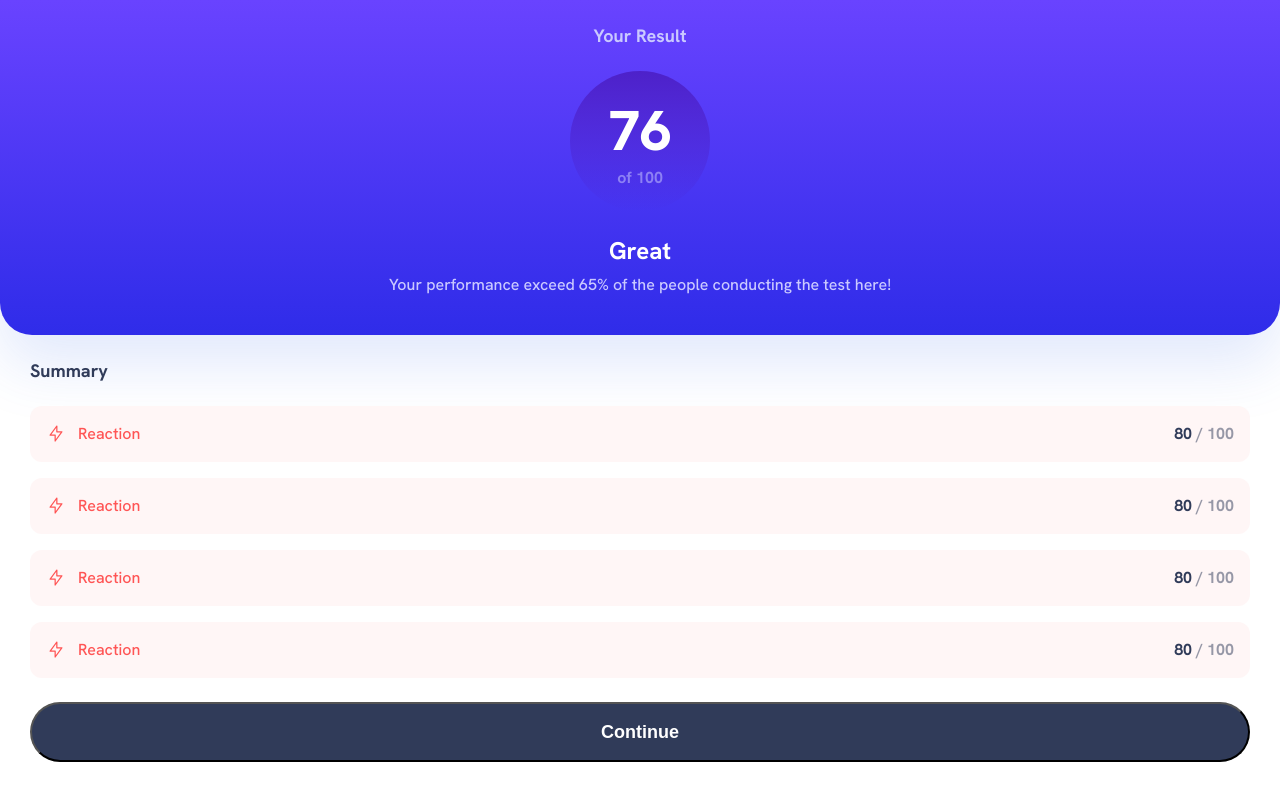
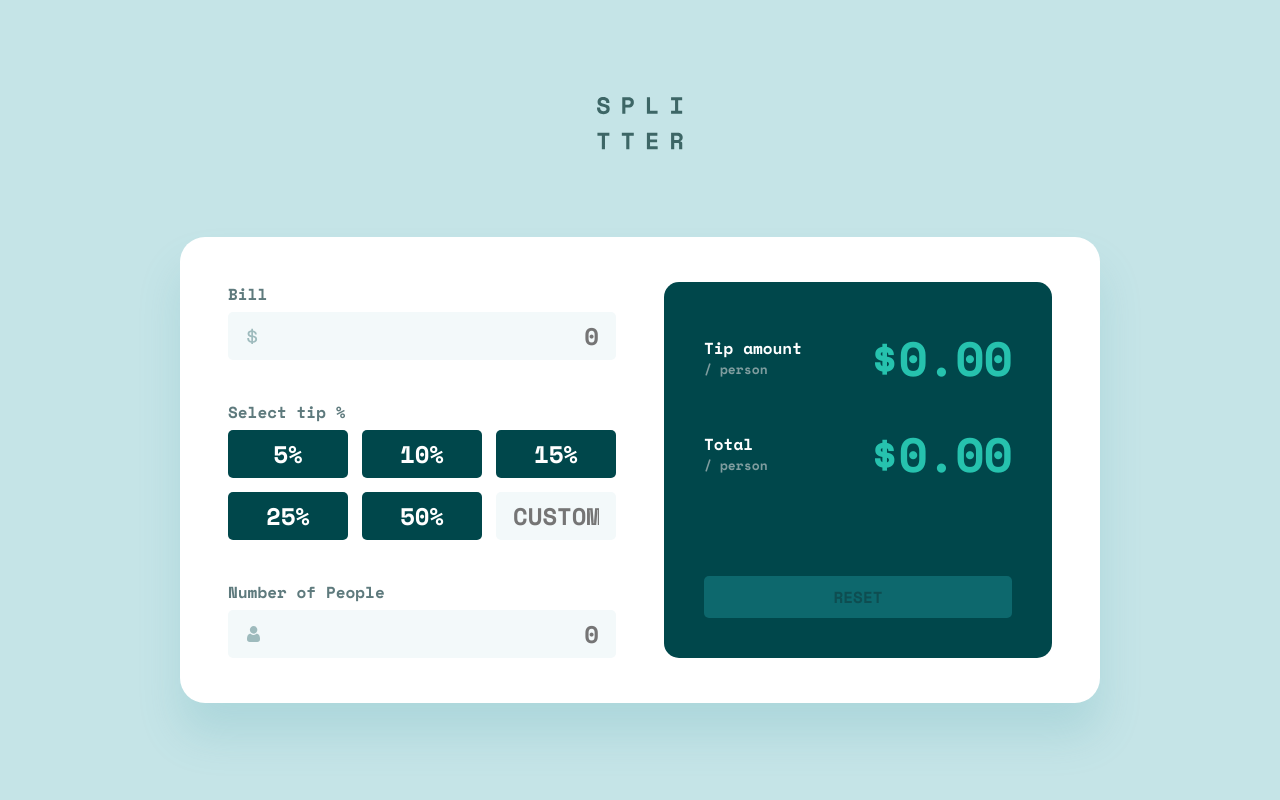
Before and after one commit to Yusufdev1998/frontend-mentor, a plain HTML site: page index.html in a window 1280 px wide. Drawn offline with nearby package versions, Linux system fonts and the light colour scheme.

Commit message:
desktop finished

```diff
--- a/css/main.css
+++ b/css/main.css
@@ -1,145 +1,266 @@
+/*
+  1. Use a more-intuitive box-sizing model.
+*/
+*,
+*::before,
+*::after {
+  box-sizing: border-box;
+}
+/*
+    2. Remove default margin
+  */
 * {
   margin: 0;
-  box-sizing: border-box;
-  padding: 0;
 }
-
+/*
+    3. Allow percentage-based heights in the application
+  */
 html,
 body {
   height: 100%;
-  font-family: "Hanken Grotesk", sans-serif;
+}
+/*
+    Typographic tweaks!
+    4. Add accessible line-height
+    5. Improve text rendering
+  */
+body {
+  line-height: 1.5;
+  -webkit-font-smoothing: antialiased;
+}
+/*
+    6. Improve media defaults
+  */
+img,
+picture,
+video,
+canvas,
+svg {
+  display: block;
+  max-width: 100%;
+}
+input::-webkit-outer-spin-button,
+input::-webkit-inner-spin-button {
+  -webkit-appearance: none;
+  margin: 0;
 }
 
-.card__header {
-  background: linear-gradient(180deg, #7755ff 0%, #6943ff 0.01%, #2f2ce9 100%);
-  box-shadow: 0px 30px 60px rgba(61, 108, 236, 0.15);
-  border-radius: 0px 0px 32px 32px;
-  text-align: center;
-  padding: 24px 58px;
+/* Firefox */
+input[type="number"] {
+  -moz-appearance: textfield;
+}
+/*
+    7. Remove built-in form typography styles
+  */
+input,
+button,
+textarea,
+select {
+  font: inherit;
+}
+/*
+    8. Avoid text overflows
+  */
+p,
+h1,
+h2,
+h3,
+h4,
+h5,
+h6 {
+  overflow-wrap: break-word;
+}
+
+:root {
+  --bg: #c5e4e7;
+  --primary-color: #26c2ae;
+  --secondary-color: #00474b;
+  --gray-text-color: #5e7a7d;
+}
+
+body {
+  font-family: "Space Mono", monospace;
+  background-color: var(--bg);
+  display: flex;
+  justify-content: center;
+  align-items: center;
+}
+.container {
   display: flex;
   align-items: center;
   flex-direction: column;
+  gap: 87px;
+}
+.card {
+  background: #ffffff;
+  padding: 45px 48px;
+  max-width: 920px;
+  gap: 48px;
+  display: grid;
+  grid-template-columns: 1fr 1fr;
+  box-shadow: 0px 32px 43px rgba(79, 166, 175, 0.200735);
+  border-radius: 25px;
+}
+.content {
+  display: flex;
+  flex-direction: column;
+  gap: 40px;
+}
+.form-group {
+  display: flex;
+  flex-direction: column;
+  gap: 6px;
+}
+.label {
+  font-weight: 700;
+  font-size: 16px;
+  line-height: 24px;
+  /* identical to box height */
+
+  color: var(--gray-text-color);
 }
 
-.card__header__text {
+.input {
+  text-align: right;
   font-weight: 700;
-  font-size: 18px;
-  line-height: 23px;
-  text-align: center;
-  color: #cac9ff;
+  font-size: 24px;
+  line-height: 36px;
+  color: var(--secondary-color);
+  background-color: #f3f9fa;
+  border: none;
+  border-radius: 5px;
+  padding: 6px 17px;
+  outline-color: #26c2ae;
+  width: 100%;
+}
+.input-wrapper {
+  position: relative;
+}
+.input-wrapper::before {
+  content: "";
+  display: block;
+  position: absolute;
+  left: 19px;
+  top: 50%;
+  transform: translateY(-50%);
+  width: 20px;
+  height: 16px;
+  background-repeat: no-repeat;
+}
+.dollar input,
+.person input {
+  padding-left: 40px;
+}
+.dollar::before {
+  background-image: url("../images/icon-dollar.svg");
+}
+.person::before {
+  background-image: url("../images/icon-person.svg");
+}
+input[type="radio"] {
+  display: none;
 }
 
-.mb-4 {
-  margin-bottom: 24px;
-  display: block;
+input[type="radio"]:checked + div {
+  background-color: var(--primary-color);
+  color: var(--secondary-color);
+}
+.tips {
+  display: grid;
+  grid-template-columns: repeat(3, 1fr);
+  gap: 14px;
+}
+.tip {
+  background: #00474b;
+  border-radius: 5px;
+  padding: 6px 14px;
+  display: flex;
+  justify-content: center;
+  align-items: center;
+  color: white;
+  font-weight: 700;
+  font-size: 24px;
+  line-height: 36px;
+  cursor: pointer;
 }
 
 .result {
-  width: 140px;
-  height: 140px;
-  background: linear-gradient(
-    180deg,
-    #4d21c9 0%,
-    rgba(37, 33, 201, 0) 100%,
-    rgba(37, 33, 201, 0) 100%
-  );
-  border-radius: 50%;
+  background-color: var(--secondary-color);
+  border-radius: 15px;
+  padding: 40px;
+  display: grid;
+  grid-template-rows: 1fr auto;
+}
+.result-top {
   display: flex;
-  justify-content: center;
+  flex-direction: column;
+  gap: 25px;
+}
+.result-info {
+  display: flex;
+  justify-content: space-between;
   align-items: center;
+}
+.result-info h3 {
+  display: flex;
   flex-direction: column;
+  font-weight: 700;
+  font-size: 16px;
+  line-height: 24px;
+  /* identical to box height */
+
+  color: #ffffff;
+}
+.result-info h3 span {
+  font-size: 13px;
+  line-height: 19px;
+  color: #7f9d9f;
 }
 
-.result h3 {
-  font-weight: 800;
-  font-size: 56px;
-  line-height: 72px;
-  color: #ffffff;
-}
-.result span {
+.price {
   font-weight: 700;
-  font-size: 16px;
-  line-height: 21px;
-  color: #cac9ff;
-  mix-blend-mode: normal;
-  opacity: 0.52;
-}
-.card__header h2 {
-  font-weight: 700;
-  font-size: 24px;
-  line-height: 31px;
-  color: #ffffff;
-  margin-bottom: 8px;
-}
+  font-size: 48px;
+  line-height: 71px;
+  /* identical to box height */
 
-.card__header p {
-  font-weight: 500;
-  font-size: 16px;
-  line-height: 21px;
-  text-align: center;
+  text-align: right;
+  letter-spacing: -1px;
 
-  /* Light Blue */
-
-  color: #cac9ff;
-  margin-bottom: 16px;
-}
-.card__body {
-  padding: 24px 30px;
-}
-
-.card__body__heading {
-  font-weight: 700;
-  font-size: 18px;
-  line-height: 23px;
-  color: #303b59;
-}
-
-.result__item {
-  background: linear-gradient(
-      0deg,
-      rgba(255, 255, 255, 0.95),
-      rgba(255, 255, 255, 0.95)
-    ),
-    #ff5555;
-  border-radius: 12px;
-  display: flex;
-  padding: 17px 16px 18px 16px;
-  justify-content: space-between;
-}
-.result__item__left {
-  display: flex;
-  gap: 12px;
-  color: #ff5555;
-}
-
-.result__item__right {
-  font-weight: 700;
-  font-size: 16px;
-  line-height: 21px;
-  color: #303b59;
-}
-.result__item__right span {
-  color: #303b59;
-
-  opacity: 0.5;
-}
-
-.card__body__items {
-  gap: 16px;
-  display: flex;
-  flex-direction: column;
+  color: #26c2ae;
 }
 
 .btn {
-  background: #303b59;
-  border-radius: 128px;
-  width: 100%;
-  padding: 17px 0 16px 0;
+  background: #26c2ae;
+  border-radius: 5px;
+  text-transform: uppercase;
+  border: none;
+  padding: 9px 0;
+  cursor: pointer;
+}
+
+.btn:hover {
+  background-color: #9fe8df;
+}
+
+.btn:disabled {
+  background-color: #0d686d;
+}
+.error input {
+  /* border: 2px solid #e17052; */
+  outline-color: #e17052;
+}
+.error-text {
+  display: none;
+  position: absolute;
+  top: -25px;
+  right: 0;
   font-weight: 700;
-  font-size: 18px;
-  line-height: 23px;
-
-  /* White */
-
-  color: #ffffff;
+  font-size: 16px;
+  line-height: 24px;
+  /* identical to box height */
+  text-align: right;
+  color: #e17457;
 }
+.error .error-text {
+  display: block;
+}
--- a/index.html
+++ b/index.html
@@ -4,69 +4,90 @@
     <meta charset="UTF-8" />
     <meta name="viewport" content="width=device-width, initial-scale=1.0" />
     <!-- displays site properly based on user's device -->
-    <link rel="preconnect" href="https://fonts.googleapis.com" />
-    <link rel="preconnect" href="https://fonts.gstatic.com" crossorigin />
-    <link
-      href="https://fonts.googleapis.com/css2?family=Hanken+Grotesk:wght@800;500;700&display=swap"
-      rel="stylesheet"
-    />
+
     <link
       rel="icon"
       type="image/png"
       sizes="32x32"
-      href="./assets/images/favicon-32x32.png"
+      href="./images/favicon-32x32.png"
     />
     <link rel="stylesheet" href="./css/main.css" />
-    <title>Frontend Mentor | Results summary component</title>
+    <link rel="preconnect" href="https://fonts.googleapis.com" />
+    <link rel="preconnect" href="https://fonts.gstatic.com" crossorigin />
+    <link
+      href="https://fonts.googleapis.com/css2?family=Space+Mono:wght@700&display=swap"
+      rel="stylesheet"
+    />
+    <title>Frontend Mentor | Tip calculator app</title>
   </head>
   <body>
-    <div class="card">
-      <div class="card__header">
-        <span class="card__header__text mb-4">Your Result</span>
-        <div class="result mb-4">
-          <h3>76</h3>
-          <span>of 100</span>
-        </div>
-        <h2>Great</h2>
-        <p>
-          Your performance exceed 65% of the people conducting the test here!
-        </p>
-      </div>
+    <div class="container">
+      <img width="86" height="53" src="./images/logo.svg" alt="" />
+      <div class="card">
+        <div class="content">
+          <div class="form-group">
+            <label for="bill" class="label">Bill</label>
+            <span class="input-wrapper dollar">
+              <input id="bill" class="input" type="number" placeholder="0" />
+            </span>
+          </div>
+          <div class="form-group">
+            <label class="label">Select tip %</label>
+            <div class="tips">
+              <label for="tip5">
+                <input type="radio" id="tip5" value="5" name="tip" />
+                <div class="tip">5%</div>
+              </label>
+              <label for="tip10">
+                <input id="tip10" type="radio" value="10" name="tip" />
+                <div class="tip">10%</div>
+              </label>
+              <label for="tip15">
+                <input id="tip15" type="radio" value="15" name="tip" />
+                <div class="tip">15%</div>
+              </label>
+              <label for="tip25">
+                <input id="tip25" type="radio" value="25" name="tip" />
+                <div class="tip">25%</div>
+              </label>
+              <label for="tip50">
+                <input id="tip50" type="radio" value="50" name="tip" />
+                <div class="tip">50%</div>
+              </label>
 
-      <div class="card__body">
-        <h1 class="card__body__heading mb-4">Summary</h1>
-        <div class="card__body__items mb-4">
-          <div class="result__item">
-            <div class="result__item__left">
-              <img src="./assets/images/icon-reaction.svg" alt="" />
-              Reaction
+              <input
+                oninput="this.size = this.value.length + 1"
+                type="number"
+                class="input"
+                id="custom-tip"
+                placeholder="CUSTOM"
+              />
             </div>
-            <div class="result__item__right">80<span> / 100</span></div>
           </div>
-          <div class="result__item">
-            <div class="result__item__left">
-              <img src="./assets/images/icon-reaction.svg" alt="" />
-              Reaction
-            </div>
-            <div class="result__item__right">80<span> / 100</span></div>
-          </div>
-          <div class="result__item">
-            <div class="result__item__left">
-              <img src="./assets/images/icon-reaction.svg" alt="" />
-              Reaction
-            </div>
-            <div class="result__item__right">80<span> / 100</span></div>
-          </div>
-          <div class="result__item">
-            <div class="result__item__left">
-              <img src="./assets/images/icon-reaction.svg" alt="" />
-              Reaction
-            </div>
-            <div class="result__item__right">80<span> / 100</span></div>
+          <div class="form-group">
+            <label for="bill" class="label">Number of People</label>
+            <span class="input-wrapper person">
+              <input id="people" class="input" type="number" placeholder="0" />
+              <span class="error-text">invalid</span>
+            </span>
           </div>
         </div>
-        <button class="btn">Continue</button>
+        <div class="result">
+          <div class="result-top">
+            <div class="result-info">
+              <h3>Tip amount <span>/ person</span></h3>
+              <span class="price" id="tip-result">$0.00</span>
+            </div>
+            <div class="result-info">
+              <h3>Total <span>/ person</span></h3>
+              <span class="price" id="total-result">$0.00</span>
+            </div>
+          </div>
+          <button class="btn" disabled="true">reset</button>
+        </div>
       </div>
     </div>
+
+    <script src="./app.js"></script>
   </body>
 </html>
```
Also changed, not shown: app.js (added, +77 -0 lines), data.json (deleted, +0 -22 lines), assets/fonts/HankenGrotesk-VariableFont_wght.ttf (deleted), assets/fonts/README.txt (deleted), assets/fonts/static/HankenGrotesk-Bold.ttf (deleted), assets/fonts/static/HankenGrotesk-ExtraBold.ttf (deleted), assets/fonts/static/HankenGrotesk-Medium.ttf (deleted), assets/images/icon-memory.svg (deleted), assets/images/icon-reaction.svg (deleted), assets/images/icon-verbal.svg (deleted), assets/images/icon-visual.svg (deleted), images/favicon-32x32.png (renamed from assets/images/favicon-32x32.png), images/icon-dollar.svg (added), images/icon-person.svg (added), 1 more files, 3 other files.
